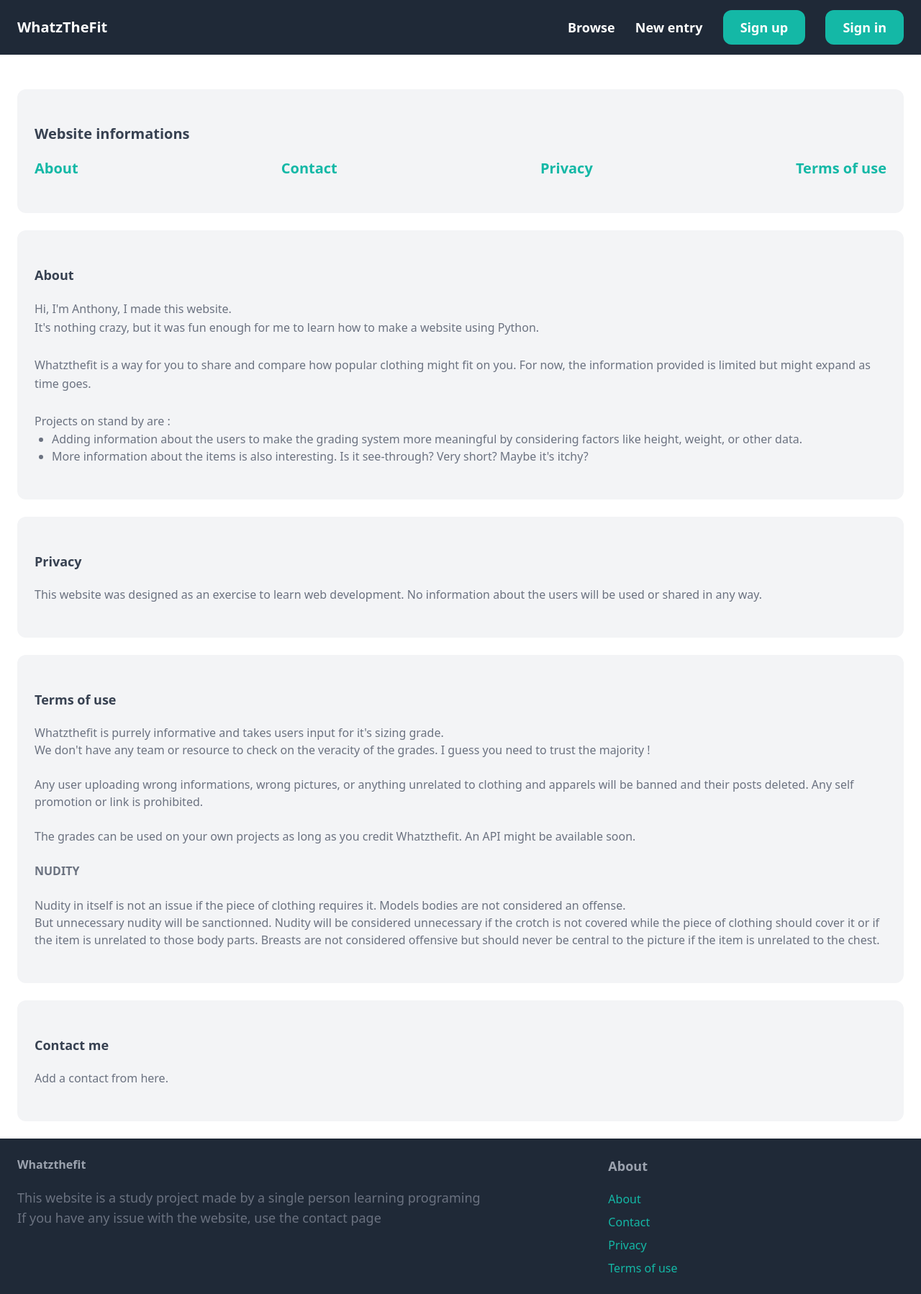
After one commit to Why-not-dx/whatzthefit, a Django app: page /abouts/ in a window 1280 px wide. The commit adds this page. Shown: the whole page at 72% size. Run offline with Django 4.2, Linux system fonts and the light colour scheme; some libraries are stand-ins or nearby versions.

Commit message:
added the about page but it still lack the contact form

```diff
--- /dev/null
+++ b/core/templates/core/abouts.html
@@ -0,0 +1,71 @@
+{% extends "core/base.html" %}
+
+{% block title %}Abouts{% endblock title %}
+
+{% block content %}
+<div>
+
+    <div class="mt-6 px-6 py-12 bg-gray-100 rounded-xl">
+        <h3 class="mb-5 text-xl font-bold text-gray-700">Website informations</h3>
+            <ul class="flex justify-between">
+                <li><a href="#about" class="font-bold text-xl text-teal-500 hover:text-teal-900">About</a></li>
+                <li><a href="#contact" class="font-bold text-xl text-teal-500 hover:text-teal-900">Contact</a></li>
+                <li><a href="#privacy" class="font-bold text-xl text-teal-500 hover:text-teal-900">Privacy</a></li>
+                <li><a href="#termsofuse" class="font-bold text-xl text-teal-500 hover:text-teal-900">Terms of use</a></li>
+            </ul>
+    </div>
+
+    <div id="about"    class="mt-6 px-6 py-12 bg-gray-100 rounded-xl">
+        <h3 class="mb-5 text-lg font-bold text-gray-700">About</h3>
+            <p class="text-gray-500 font-medium leading-relaxed">
+                Hi, I'm Anthony, I made this website. <br> It's nothing crazy, but it was fun enough for me to learn how to make a website using Python.
+                <br>
+                <br>
+                Whatzthefit is a way for you to share and compare how popular clothing might fit on you. For now, the information provided is limited but might expand as time goes.
+                <br>
+                <br>
+                Projects on stand by are :
+                    <ul class="list-disc ml-6 text-gray-500 font-medium">
+                        <li>Adding information about the users to make the grading system more meaningful by considering factors like height, weight, or other data.</li>
+                        <li>More information about the items is also interesting. Is it see-through? Very short? Maybe it's itchy?</li>
+                    </ul>
+
+            </p>
+
+    </div>
+
+    <div id="privacy"  class="mt-6 px-6 py-12 bg-gray-100 rounded-xl">
+        <h3 class="mb-5 text-lg font-bold text-gray-700">Privacy</h3>
+        <p class="text-gray-500 font-medium">This website was designed as an exercise to learn web development. No information about the users will be used or shared in any way.</p>
+
+    </div>
+
+    <div id="termsofuse"  class="mt-6 px-6 py-12 bg-gray-100 rounded-xl">
+        <h3 class="mb-5 text-lg font-bold text-gray-700">Terms of use</h3>
+        <p class="text-gray-500 font-medium">
+            Whatzthefit is purrely informative and takes users input for it's sizing grade. <br>
+            We don't have any team or resource to check on the veracity of the grades. I guess you need to trust the majority !
+            <br><br>
+            Any user uploading wrong informations, wrong pictures, or anything unrelated to clothing and apparels will be banned and their posts deleted.
+            Any self promotion or link is prohibited.
+            <br><br>
+            The grades can be used on your own projects as long as you credit Whatzthefit. An API might be available soon.
+            <br><br>
+            <strong>NUDITY</strong>
+            <br><br>
+            Nudity in itself is not an issue if the piece of clothing requires it. Models bodies are not considered an offense.
+            <br>
+            But unnecessary nudity will be sanctionned. Nudity will be considered unnecessary if the crotch is not covered while the piece of clothing should cover it or if the item is unrelated to those body parts.
+            Breasts are not considered offensive but should never be central to the picture if the item is unrelated to the chest.
+        </p>
+
+    </div>
+
+    <div id="contact"  class="mt-6 px-6 py-12 bg-gray-100 rounded-xl">
+        <h3 class="mb-5 text-lg font-bold text-gray-700">Contact me</h3>
+        <p class="text-gray-500 font-medium">Add a contact from here.</p>
+
+    </div>
+</div>
+
+{% endblock content %}
--- a/core/templates/core/base.html
+++ b/core/templates/core/base.html
@@ -42,16 +42,16 @@
 
         <footer class="py-6 px-6 flex justify-between bg-gray-800">
             <div class="w-2/3 pr-10">
-                <h3 class="mb-5 font-semibold text-gray-400">About</h3>
-                <p class="text-lg text-gray-500">Lorem iopsum blabalblabla djhqkjsf</p>
+                <h3 class="mb-5 font-semibold text-gray-400">Whatzthefit</h3>
+                <p class="text-lg text-gray-500">This website is a study project made by a single person learning programing <br>If you have any issue with the website, use the contact page</p>
             </div>
             <div class="w-1/3">
                 <h3 class="mb-5 text-lg font-bold text-gray-400">About</h3>
                 <ul class="space-y-2">
-                    <li><a href="/" class=" text-teal-500 hover:text-teal-700">About</a></li>
-                    <li><a href="/" class=" text-teal-500 hover:text-teal-700">Contact</a></li>
-                    <li><a href="/" class=" text-teal-500 hover:text-teal-700">Privacy</a></li>
-                    <li><a href="/" class=" text-teal-500 hover:text-teal-700">Term of use</a></li>
+                    <li><a href="{% url 'core:abouts' %}#about" class=" text-teal-500 hover:text-teal-700">About</a></li>
+                    <li><a href="{% url 'core:abouts' %}#contact" class=" text-teal-500 hover:text-teal-700">Contact</a></li>
+                    <li><a href="{% url 'core:abouts' %}#privacy" class=" text-teal-500 hover:text-teal-700">Privacy</a></li>
+                    <li><a href="{% url 'core:abouts' %}#termsofuse" class=" text-teal-500 hover:text-teal-700">Terms of use</a></li>
                 </ul>
             </div>
         </footer>
--- a/core/urls.py
+++ b/core/urls.py
@@ -11,6 +11,7 @@ urlpatterns = [
     path("signup/", views.signup, name="signup"),
     path("logout/", views.logout_user, name="logout"),
     path("account/", views.account, name="account"),
+    path("abouts/", views.abouts, name="abouts"),
     path("login/", auth_views.LoginView.as_view(template_name="core/login.html", authentication_form=LoginForm), name="login"),
 ]
 
--- a/core/views.py
+++ b/core/views.py
@@ -64,3 +64,9 @@ def account(request):
 
         }
     )
+
+def abouts(request):
+    return render(
+        request,
+        "core/abouts.html"
+    )
```
